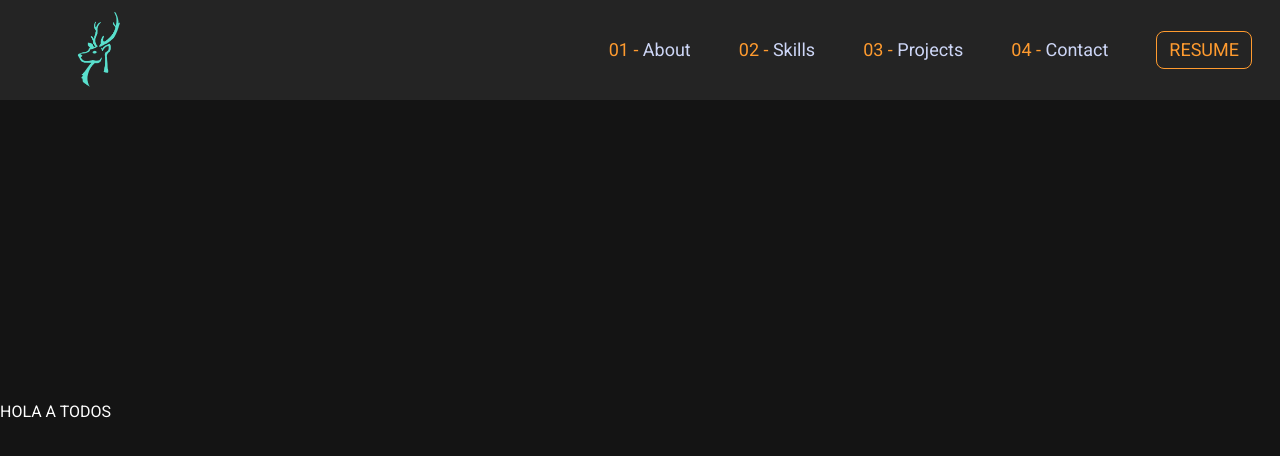
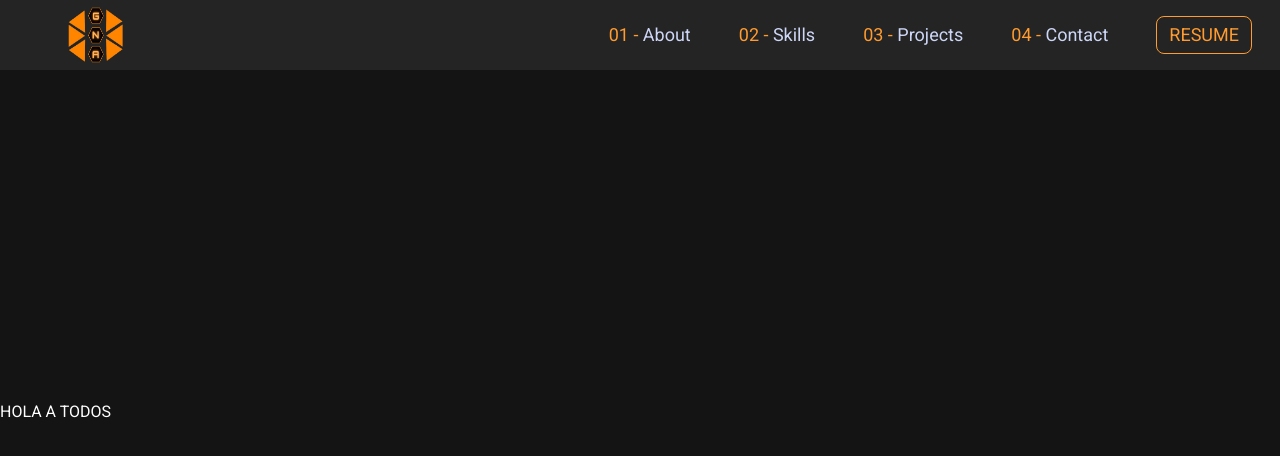
Before and after one commit to NunezGabriel/Gabriel-NA, a Next.js app: page /proyects in a window 1280 px wide. Shown: the top 456 px of the page. Built offline with nearby package versions, Linux system fonts and the light colour scheme.

Commit message:
improving code

```diff
--- a/src/app/layout.js
+++ b/src/app/layout.js
@@ -7,7 +7,7 @@ export const metadata = {
   title: "Gabriel NA",
   description: "Generated by create next app",
   icons: {
-    icon: "/img/rainder.png",
+    icon: "/img/new-logo-rmb.png",
   },
 };
 
--- a/src/components/navBarComponent.jsx
+++ b/src/components/navBarComponent.jsx
@@ -42,23 +42,23 @@ const NavBarComponet = () => {
   }
   return (
     <div
-      className={`bg-[#242424] h-[80px] md:h-[100px] fixed z-20 top-0 mb-8 lg:mb-16 flex justify-between items-center p-4 md:p-7  mx-auto ${
+      className={`bg-[#242424] h-[80px] md:h-[70px] fixed z-20 top-0 mb-8 lg:mb-16 flex justify-between items-center p-4 md:p-7  mx-auto ${
         scrolling ? "hidden" : ""
       }`}
       style={{ width: "100%", left: 0, right: 0 }}
     >
       <nav
-        className={`h-[80px] md:h-[100px] fixed z-20 top-0 mb-8 lg:mb-16 flex justify-between items-center p-4 md:p-7 max-w-[1440px] mx-auto ${
+        className={`h-[80px] md:h-[70px] fixed z-20 top-0 mb-8 lg:mb-16 flex justify-between items-center p-4 md:p-7 max-w-[1440px] mx-auto ${
           scrolling ? "hidden" : ""
         }`}
         style={{ width: "100%", left: 0, right: 0 }}
       >
         <Link href="/">
           <Image
-            src="/img/rainder.png"
-            width={60}
-            height={30}
-            className="h-20 md:ml-4 lg:ml-10"
+            src="/img/new-logo-rmb.png"
+            width={150}
+            height={150}
+            className=" h-14 w-14 md:ml-4 lg:ml-10"
             alt="icon"
           />
         </Link>
--- a/src/modals/navbarModal.jsx
+++ b/src/modals/navbarModal.jsx
@@ -9,7 +9,7 @@ const NavBarModal = ({ displayOption }) => {
         top: "50px",
         right: "-150px",
         gap: "20px",
-        backgroundColor: "#0f172a",
+        backgroundColor: "rgb(20, 20, 20)",
         width: "300px",
         padding: "20px",
         border: "1px solid #ff9b2f",
```
Also changed, not shown: public/img/new-logo-rmb.png (added).
